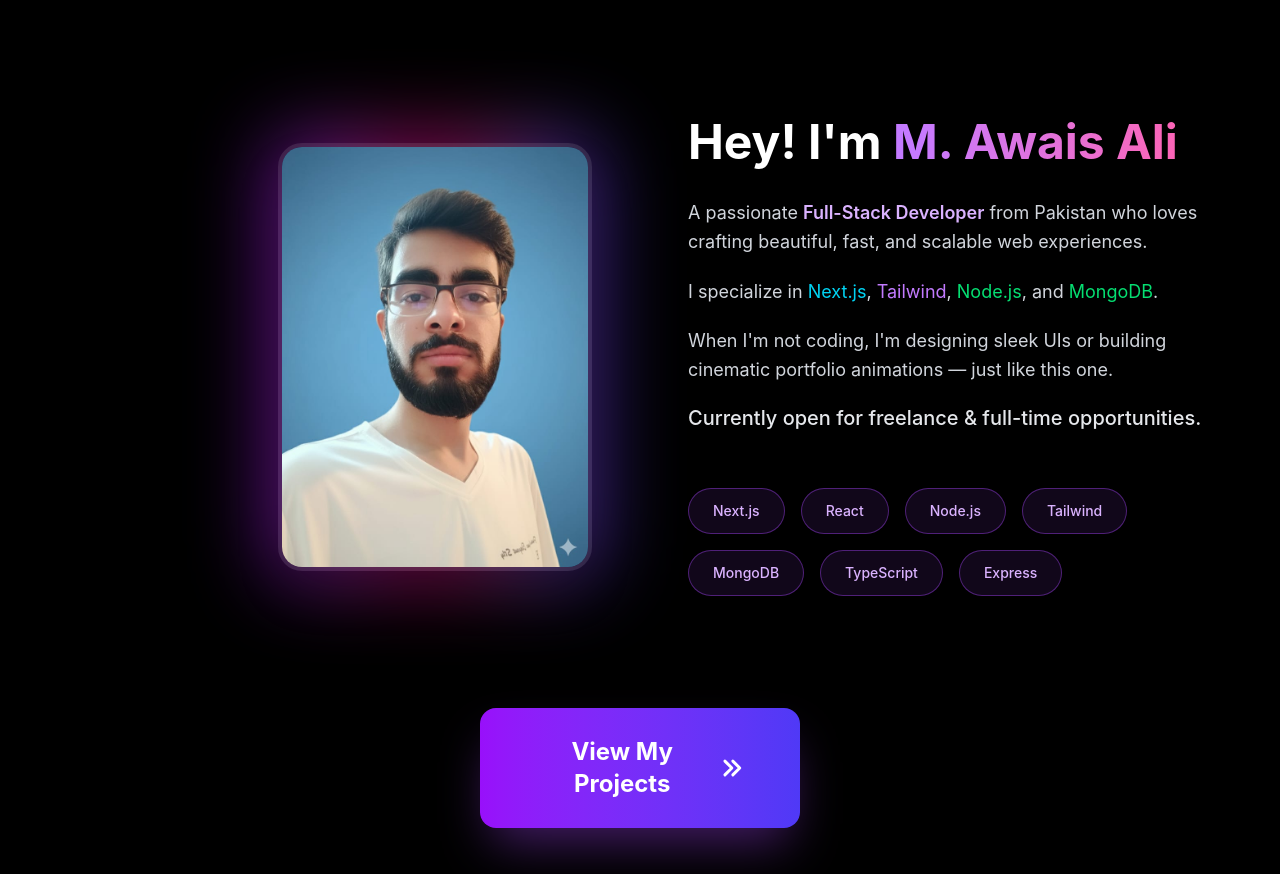
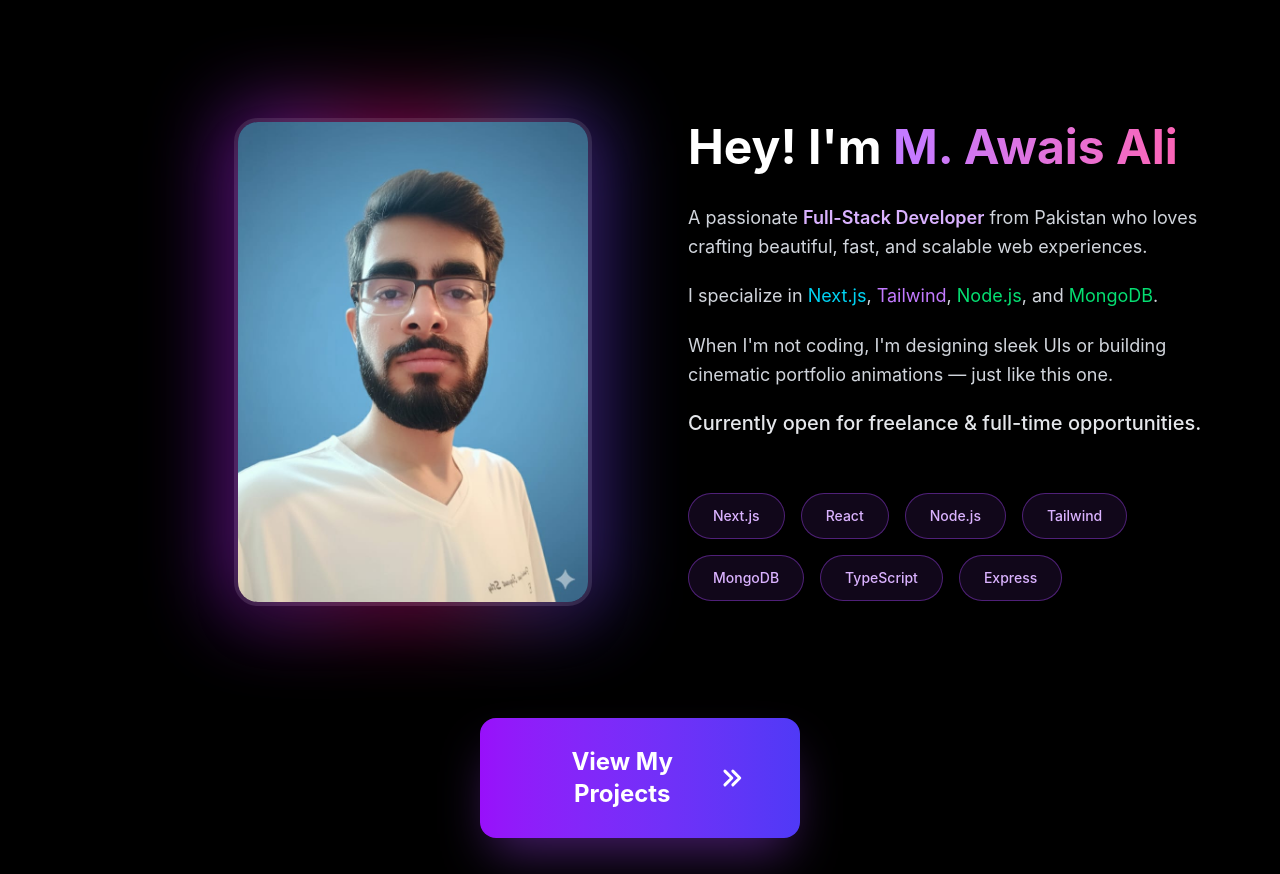
Before and after one commit to MAwaisAli786/Muhammad-Awais-Ali-portfolio, a Next.js app: page / in a window 1280 px wide. Shown: the part 3222-4096 px from the top of the page. Built offline with nearby package versions, Linux system fonts and the light colour scheme.

Commit message:
Portfolio Updated

```diff
--- a/src/app/page.js
+++ b/src/app/page.js
@@ -381,11 +381,21 @@ export default function Home() {
               >
                <div className="relative group">
   <div className="absolute -inset-1 sm:-inset-2 bg-linear-to-r from-purple-600 via-pink-600 to-indigo-600 rounded-3xl blur-2xl opacity-60 group-hover:opacity-90 transition duration-1000"></div>
+
   <div className="relative rounded-3xl overflow-hidden border-4 border-white/10 shadow-2xl">
     <img
       src="/images/image.jpeg"
       alt="Muhammad Awais Ali"
-                      className="w-full h-auto max-h-[80] sm:max-h-[420px] object-cover object-top"
+      className="
+        w-full
+        h-auto
+        min-h-[280px]
+        max-h-[400px]
+        sm:max-h-[420px]
+        md:max-h-[480px]
+        object-cover
+        object-top
+      "
     />
   </div>
 </div>
```
Lines whose indentation alone changed are shown as unchanged.
